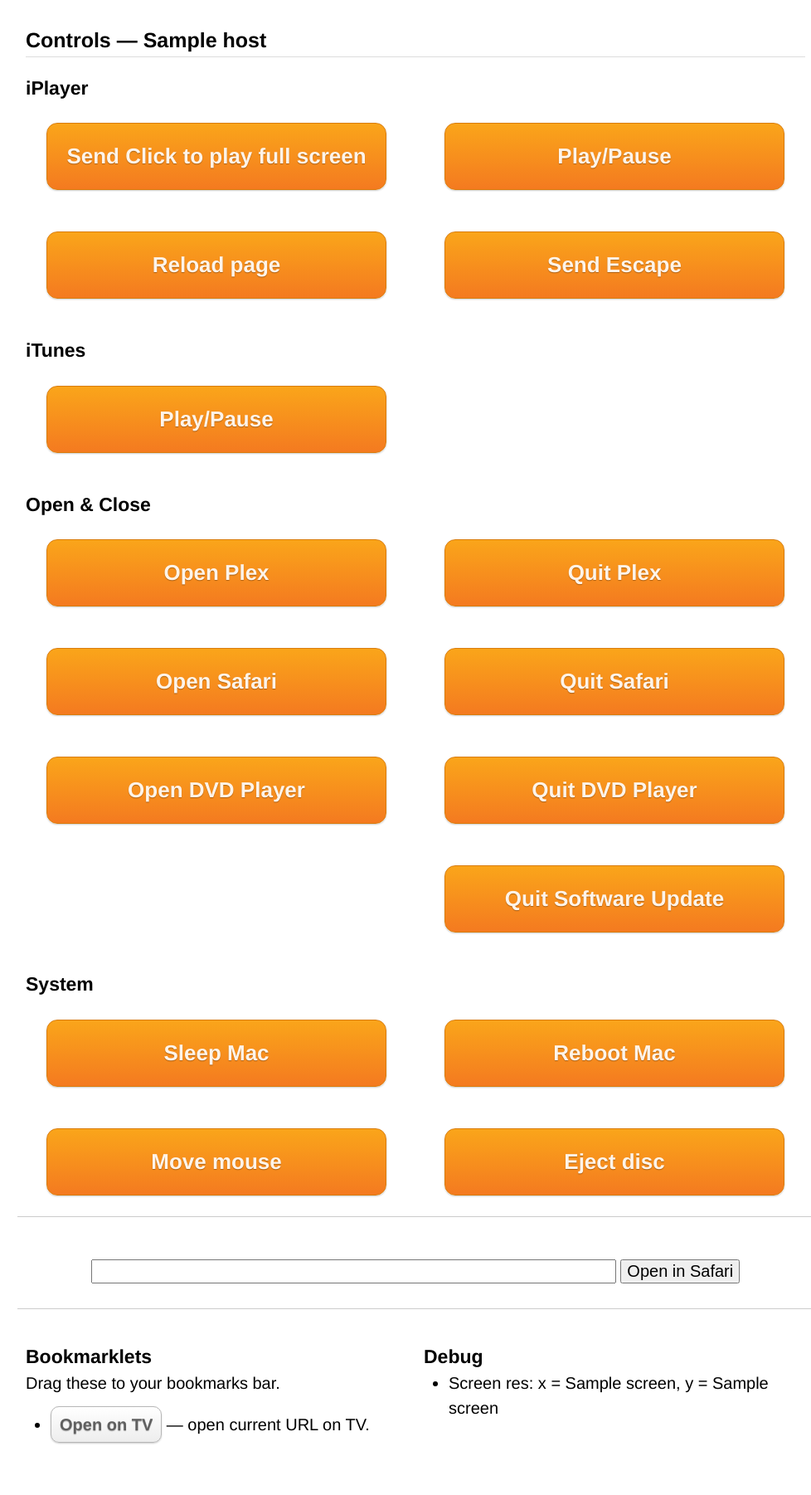
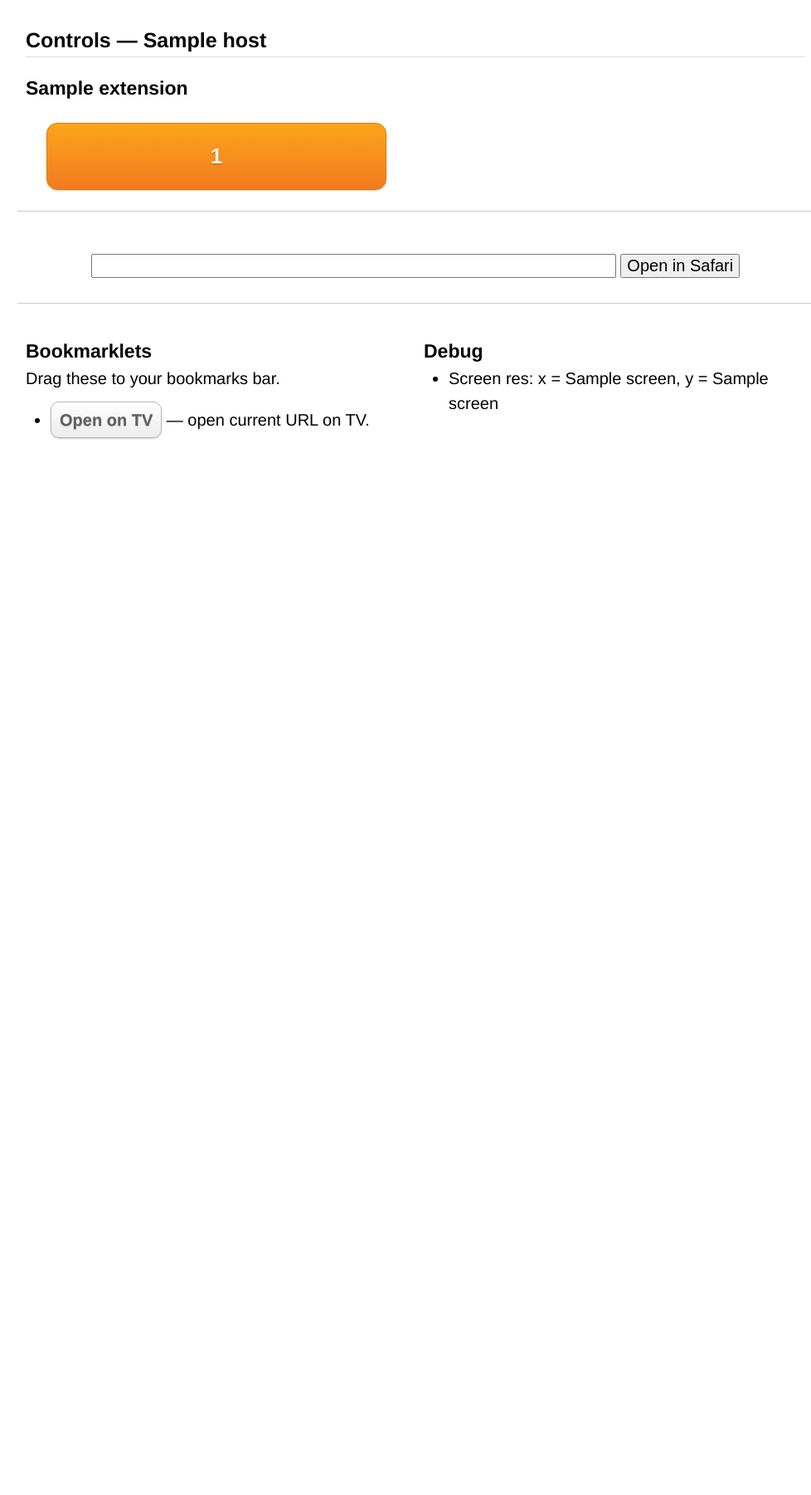
Before and after one commit to mikerhodes/media-web, a Flask app: template templates/index.html in a window 1280 px wide. Shown: the whole page at 83% size, without its empty margins (139-1117 px from the left). After the commit the page ends 530 px from the top, so only its background shows below. Run offline with Flask 2, Linux system fonts and the light colour scheme; the template is opened without the code that fills it: most values are stand-ins (such as "Sample title", 1, 10 or a date in 2020).

Commit message:
Refactor all buttons into plugin-like modules, dynamically loaded from 'extensions' directory at runtime.

```diff
--- a/controls.py
+++ b/controls.py
@@ -1,6 +1,5 @@
 import os
 from time import sleep
-import subprocess
 from subprocess import Popen
 
 from mouse import mousemove, mouseclick
--- /dev/null
+++ b/extensions/__init__.py
@@ -0,0 +1 @@
+# Make me a module
--- a/main.py
+++ b/main.py
@@ -1,14 +1,28 @@
 from socket import gethostname
+import os
+import sys
+
+from flask import Flask, render_template, session
 
 import utils
 
-from flask import Flask, request, render_template, session, redirect, url_for
-
-import controls
-import utils
+extensions = []
 
 app = Flask(__name__)
 app.secret_key = 'Njminqche9vugWutU3HVsJQKAB'
+
+# Load all extensions, which define the available buttons
+for root, dirs, files in os.walk('extensions'):
+    for name in files:
+        if name.endswith(".py") and not name.startswith("__"):
+            path = os.path.join(root, name)
+            modulename = path.rsplit('.', 1)[0].replace('/', '.')
+            __import__(modulename)
+            module = sys.modules[modulename]
+            config = module.mediaweb_config
+            app.register_blueprint(config['blueprint'])
+
+            extensions.append(config)
 
 PORT = 8080
 HOST = gethostname()
@@ -22,91 +36,8 @@
             port=PORT,
             status=msg,
             screen=utils.screen_size(),
+            extensions=extensions,
             )
-
-@app.route("/open_url")
-def open_url():
-    url = request.args['url']
-    url = utils.transform_url(url)
-
-    controls.quit_app("Plex")
-    controls.open_url_in_safari(url)
-    session['msg'] = "Opened on TV! (You'll need to click Play, unfortunately)"
-    return redirect(url_for('index'))
-
-@app.route("/quit_app")
-def quit_app():
-    app_name = request.args['app']
-    controls.quit_app(app_name)
-    session['msg'] = "%(app_name)s asked to quit." % locals()
-    return redirect(url_for('index'))
-
-@app.route("/open_app")
-def open_app():
-    app_name = request.args['app']
-    controls.open_app(app_name)
-    session['msg'] = "%(app_name)s asked to open." % locals()
-    return redirect(url_for('index'))
-
-@app.route("/sleep")
-def sleep():
-    controls.sleep_mac()
-    session['msg'] = "Going to sleep!"
-    return redirect(url_for('index'))
-
-@app.route("/reboot")
-def reboot():
-    controls.reboot_mac()
-    session['msg'] = "Rebooting!"
-    return redirect(url_for('index'))
-
-@app.route('/send_click')
-def send_click():
-    controls.send_click()
-    session['msg'] = "Send click to location of Bigscreen play area."
-    return redirect(url_for('index'))
-
-@app.route('/iplayer_pauseplay')
-def iplayer_pauseplay():
-    controls.iplayer_pauseplay()
-    session['msg'] = "Hit pause/play button."
-    return redirect(url_for('index'))
-
-@app.route('/itunes_playpause')
-def itunes_playpause():
-    controls.itunes_playpause()
-    session['msg'] = "Hit pause/play button."
-    return redirect(url_for('index'))
-
-@app.route('/safari_reload')
-def safari_reload():
-    controls.safari_reload()
-    session['msg'] = "Safari asked to reload the page."
-    return redirect(url_for('index'))
-
-@app.route('/escape_key')
-def escape_key():
-    controls.escape_key()
-    session['msg'] = "Sent Safari the Escape key."
-    return redirect(url_for('index'))
-
-@app.route('/open_dvdplayer')
-def open_dvdplayer():
-    controls.open_dvdplayer()
-    session['msg'] = "DVD Player asked to open and go full screen."
-    return redirect(url_for('index'))
-
-@app.route('/eject_disc')
-def eject_disc():
-    controls.eject_disc()
-    session['msg'] = "Asked for DVD to be ejected."
-    return redirect(url_for('index'))
-
-@app.route('/move_mouse')
-def move_mouse():
-    controls.move_mouse()
-    session['msg'] = "Mouse moved, screen should wake."
-    return redirect(url_for('index'))
 
 
 if __name__ == "__main__":
--- a/templates/index.html
+++ b/templates/index.html
@@ -54,42 +54,21 @@
 
 <div class="buttons">
 
-<h2 class="grid_12">iPlayer</h2>
 
-<div class="grid_6"><a class="button orange" href="/send_click">Send Click to play full screen</a></div>
-<div class="grid_6"><a class="button orange" href="/iplayer_pauseplay">Play/Pause</a></div>
-<div class="grid_6"><a class="button orange" href="/safari_reload">Reload page</a></div>
-<div class="grid_6"><a class="button orange" href="/escape_key">Send Escape</a></div>
+<!-- dynamic extensions -->
+
+{% for extension in extensions %}
 
 <div class="clear"></div>
 
-<h2 class="grid_12">iTunes</h2>
+<h2 class="grid_12">{{ extension['title'] }}</h2>
 
-<div class="grid_6"><a class="button orange" href="/itunes_playpause">Play/Pause</a></div>
+    {% for button in extension['buttons'] %}
+    <div class="grid_6"><a class="button orange" href="{{ button[1] }}">{{ button[0] }}</a></div>
+    {% endfor %}
 
-<div class="clear"></div>
+{% endfor %}
 
-<h2 class="grid_12">Open & Close</h2>
-
-<div class="grid_6"><a class="button orange" href="/open_app?app=Plex">Open Plex</a></div>
-<div class="grid_6"><a class="button orange" href="/quit_app?app=Plex">Quit Plex</a></div>
-
-<div class="grid_6"><a class="button orange" href="/open_app?app=Safari">Open Safari</a></div>
-<div class="grid_6"><a class="button orange" href="/quit_app?app=Safari">Quit Safari</a></div>
-
-<div class="grid_6"><a class="button orange" href="/open_dvdplayer">Open DVD Player</a></div>
-<div class="grid_6"><a class="button orange" href="/quit_app?app=DVD Player">Quit DVD Player</a></div>
-
-<div class="grid_6 prefix_6"><a class="button orange" href="/quit_app?app=Software Update">Quit Software Update</a></div>
-
-<div class="clear"></div>
-
-<h2 class="grid_12">System</h2>
-
-<div class="grid_6"><a class="button orange" href="/sleep">Sleep Mac</a></div>
-<div class="grid_6"><a class="button orange" href="/reboot">Reboot Mac</a></div>
-<div class="grid_6"><a class="button orange" href="/move_mouse">Move mouse</a></div>
-<div class="grid_6"><a class="button orange" href="/eject_disc">Eject disc</a></div>
 
 </div>
 
```
Also changed, not shown: extensions/core.py (added, +51 -0 lines), extensions/iplayer.py (added, +40 -0 lines), extensions/itunes.py (added, +19 -0 lines), extensions/system.py (added, +40 -0 lines), 2 other files.
